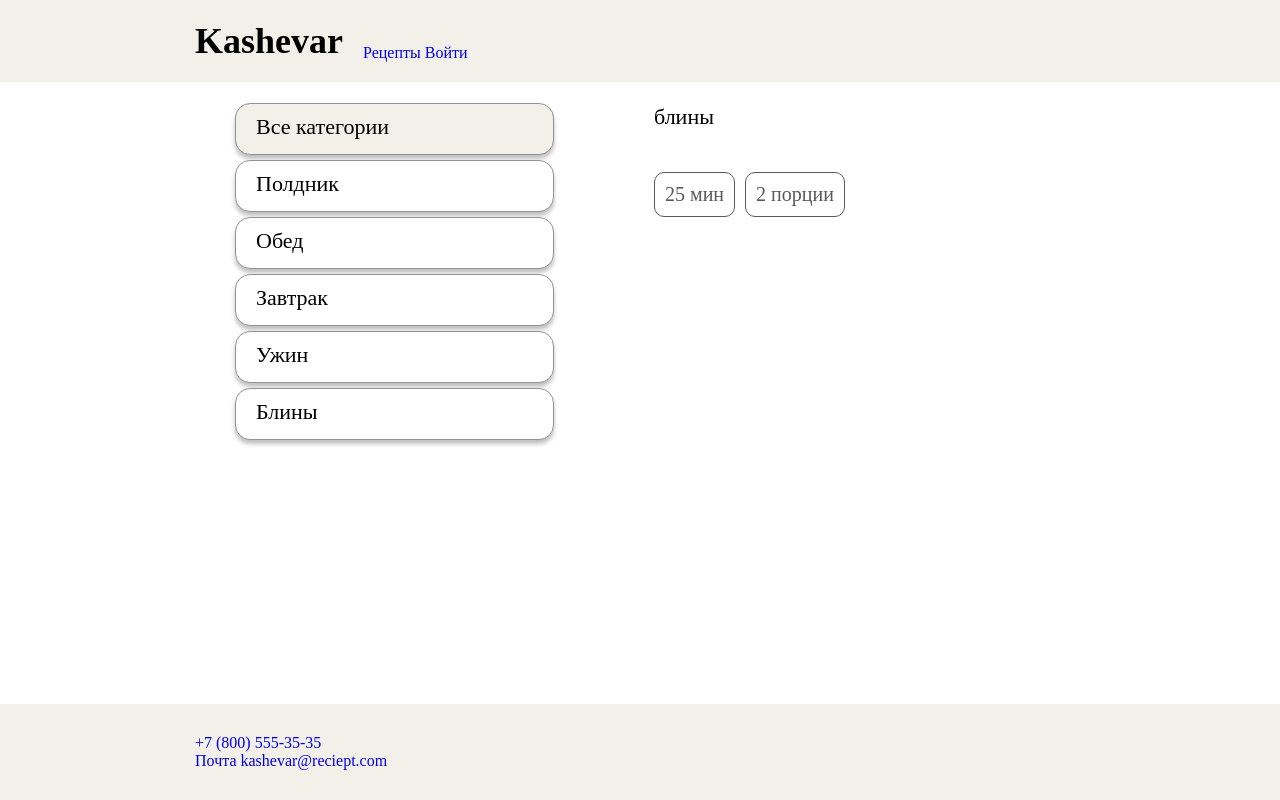
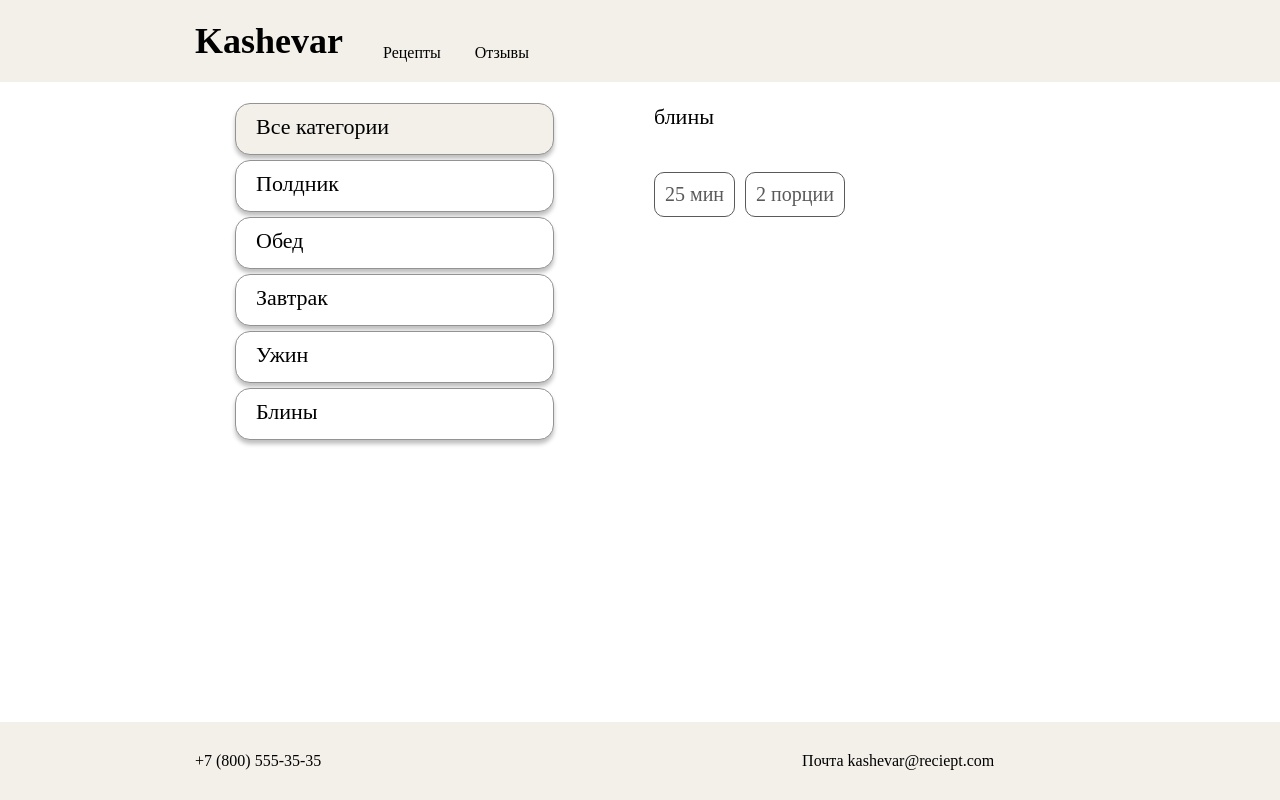
Before and after one commit to kosetkamur/IP, a Django app: page /receipt/categories/ in a window 1280 px wide. Run offline with Django 3.2, Linux system fonts and the light colour scheme; data comes from the database, SQL or seed files in the repository; some libraries are stand-ins or nearby versions.

Commit message:
Update base.html

```diff
--- a/templates/base.html
+++ b/templates/base.html
@@ -4,17 +4,19 @@
 <head>
   <meta charset="UTF-8">
   <meta name="viewport" content="width=device-width, initial-scale=1.0">
+  <script type="text/javascript" src="https://ajax.googleapis.com/ajax/libs/jquery/1.9.1/jquery.min.js"></script>
   <meta http-equiv="X-UA-Compatible" content="ie=edge">
   <link rel="stylesheet" href="{% static 'css/style.css' %}">
-  <title>{{ title }}</title>
+  <script src="{% static 'js/multiselect.min.js' %}"></script>
+  <title>KASHEVAR</title>
 </head>
 <body>
   <header>
     <nav>
-        <a href='{% url 'receipts_list_urls' %}' class='logo'>Kashevar</a>
+        <a href="{% url 'receipts_list_urls' %}" class='logo'>Kashevar</a>
         <div class='menu'>
-            <a href='{% url 'categories' %}' class='menu'>Рецепты</a>
-            <a href='#' class='menu'>Войти</a>
+            <a href="{% url 'categories' %}" class='menu__item'>Рецепты</a>
+            <a href="{% url 'review' %}" class='menu__item'>Отзывы</a>
         </div>
     </nav>
 </header>
@@ -24,19 +26,10 @@
 </main>
 <footer>
     <div class='menu_footer'>
-        <divc class='left'><a href='#' class='phone'>+7 (800) 555-35-35</a></div>
-        <div class='right'><a href='#' class='email'>Почта kashevar@reciept.com</a></div>
+        <a href='#' class='menu_footer__phone'>+7 (800) 555-35-35</a>
+        <a href='#' class='menu_footer__email'>Почта kashevar@reciept.com</a>
     </div>
 </footer>
-
-
-
-  <!-- {% if reques.user.is_authenticated and request.user.is_staff %} -->
-    <div class="admin-panel align-items-center">
-      <a href="/admin" class="btn btn-outline-info">Admin</a>
-      {% block admin-panel %}{% endblock %}
-    </div>
-  <!-- {% endif %} -->
 
   <script src="https://cdn.jsdelivr.net/npm/@popperjs/core@2.6.0/dist/umd/popper.min.js" integrity="sha384-KsvD1yqQ1/1+IA7gi3P0tyJcT3vR+NdBTt13hSJ2lnve8agRGXTTyNaBYmCR/Nwi" crossorigin="anonymous"></script>
   <script src="https://cdn.jsdelivr.net/npm/bootstrap@5.0.0-beta2/dist/js/bootstrap.min.js" integrity="sha384-nsg8ua9HAw1y0W1btsyWgBklPnCUAFLuTMS2G72MMONqmOymq585AcH49TLBQObG" crossorigin="anonymous"></script>
```
